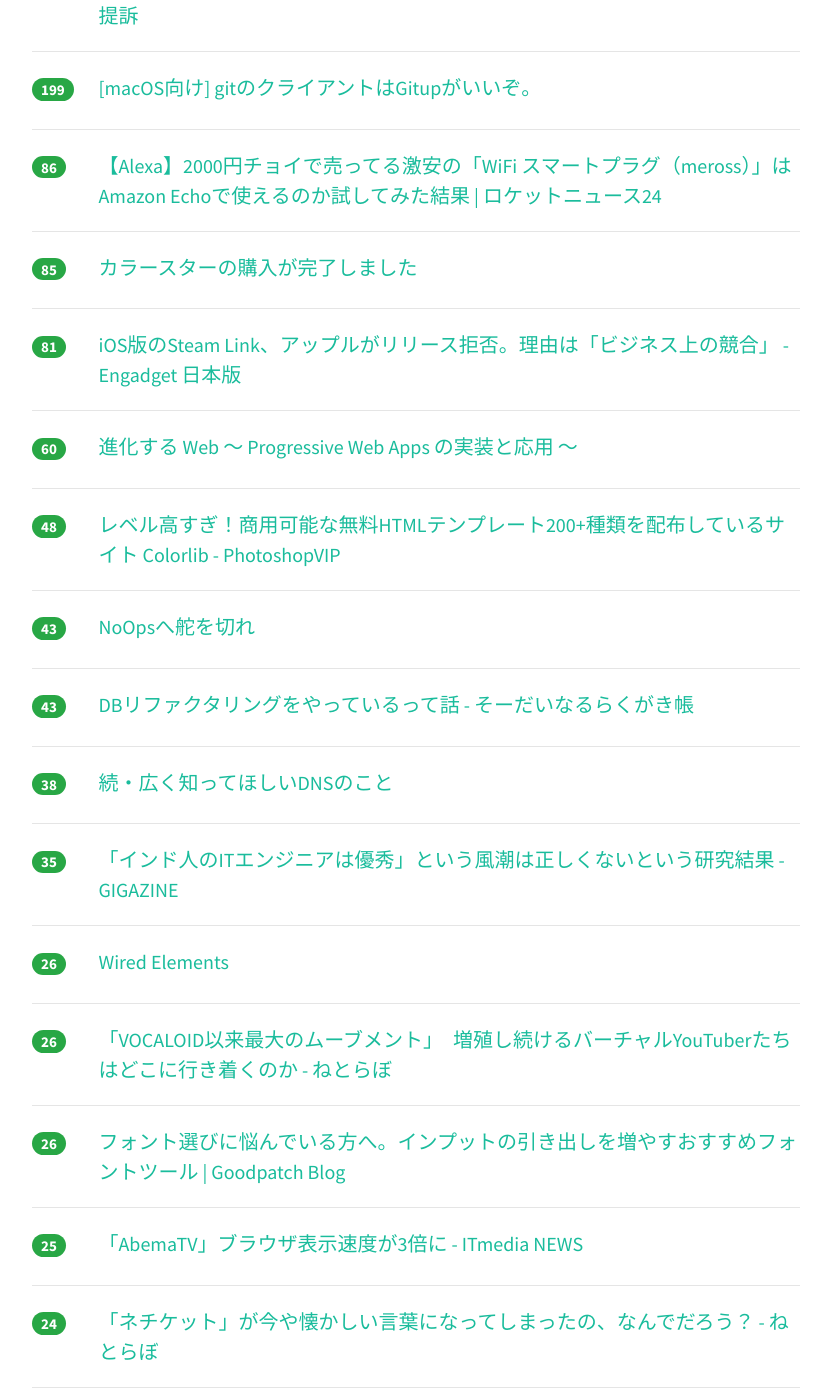
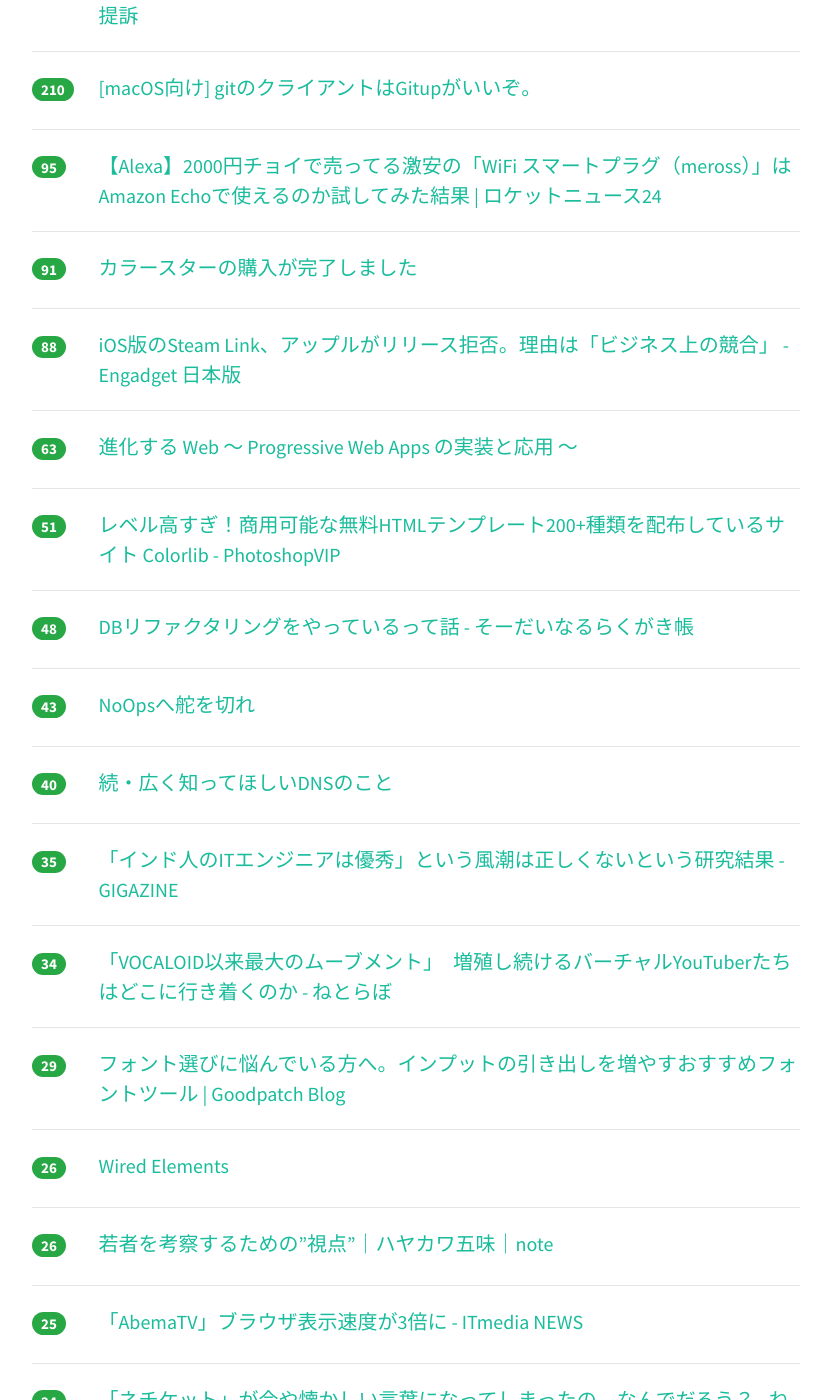
Before and after one commit to yatta47/hatena-matome-site, a Jekyll site: the page built from _posts/2018-05-26-hatena.md, in a window 1280 px wide and 1400 px high, scrolled down 526 px. Shown: the whole window, without its empty margins (224-1055 px from the left). Built offline with Jekyll 4.4.1, drawn with Linux system fonts in a browser that asks for light colours; nearby versions of some CDN libraries; some of the changed text lies outside the part shown.

Commit message:
Updated 2018-05-26

```diff
--- a/_posts/2018-05-26-hatena.md
+++ b/_posts/2018-05-26-hatena.md
@@ -1,49 +1,54 @@
 ---
 layout: post
 title:  "2018-05-26 はてぶIT"
-date:   2018-05-26 19:02:54
+date:   2018-05-26 20:02:21
 tags: [it-hotentry]
 ---
-47 件のデータあり
+50 件のデータあり
 
 <hr><div class="row">
-<div class="col-1"><span class="badge badge-pill badge-success h2">399</span></div>
+<div class="col-1"><span class="badge badge-pill badge-success h2">419</span></div>
 <div class="col-11"><a href='http://blog.nkzn.info/entry/2018/05/26/020312' target='_blank'>Web最新技術がてんこ盛りのreact-native-domから目が離せない - ナカザンドットネット</a></div>
 </div>
 <hr>
 <div class="row">
-<div class="col-1"><span class="badge badge-pill badge-success h2">208</span></div>
+<div class="col-1"><span class="badge badge-pill badge-success h2">258</span></div>
 <div class="col-11"><a href='https://www.buzzfeed.com/jp/takumiharimaya/2zicon-01' target='_blank'>アイドル「虹コン」元メンバーがセクハラ被害を証言　ピクシブの永田社長を提訴</a></div>
 </div>
 <hr>
 <div class="row">
-<div class="col-1"><span class="badge badge-pill badge-success h2">199</span></div>
+<div class="col-1"><span class="badge badge-pill badge-success h2">210</span></div>
 <div class="col-11"><a href='https://qiita.com/JotaroS/items/5042d2944cf0573f133e' target='_blank'>[macOS向け] gitのクライアントはGitupがいいぞ。</a></div>
 </div>
 <hr>
 <div class="row">
-<div class="col-1"><span class="badge badge-pill badge-success h2">86</span></div>
+<div class="col-1"><span class="badge badge-pill badge-success h2">95</span></div>
 <div class="col-11"><a href='https://rocketnews24.com/2018/05/25/1068490/' target='_blank'>【Alexa】2000円チョイで売ってる激安の「WiFi スマートプラグ（meross）」はAmazon Echoで使えるのか試してみた結果 | ロケットニュース24</a></div>
 </div>
 <hr>
 <div class="row">
-<div class="col-1"><span class="badge badge-pill badge-success h2">85</span></div>
+<div class="col-1"><span class="badge badge-pill badge-success h2">91</span></div>
 <div class="col-11"><a href='https://anond.hatelabo.jp/20180525205649' target='_blank'>カラースターの購入が完了しました</a></div>
 </div>
 <hr>
 <div class="row">
-<div class="col-1"><span class="badge badge-pill badge-success h2">81</span></div>
+<div class="col-1"><span class="badge badge-pill badge-success h2">88</span></div>
 <div class="col-11"><a href='https://japanese.engadget.com/2018/05/25/ios-steam-link/' target='_blank'>iOS版のSteam Link、アップルがリリース拒否。理由は「ビジネス上の競合」 - Engadget 日本版</a></div>
 </div>
 <hr>
 <div class="row">
-<div class="col-1"><span class="badge badge-pill badge-success h2">60</span></div>
+<div class="col-1"><span class="badge badge-pill badge-success h2">63</span></div>
 <div class="col-11"><a href='https://www.slideshare.net/osamum/web-progressive-web-apps' target='_blank'>進化する Web ～ Progressive Web Apps の実装と応用 ～</a></div>
 </div>
 <hr>
 <div class="row">
+<div class="col-1"><span class="badge badge-pill badge-success h2">51</span></div>
+<div class="col-11"><a href='http://photoshopvip.net/109116' target='_blank'>レベル高すぎ！商用可能な無料HTMLテンプレート200+種類を配布しているサイト Colorlib - PhotoshopVIP</a></div>
+</div>
+<hr>
+<div class="row">
 <div class="col-1"><span class="badge badge-pill badge-success h2">48</span></div>
-<div class="col-11"><a href='http://photoshopvip.net/109116' target='_blank'>レベル高すぎ！商用可能な無料HTMLテンプレート200+種類を配布しているサイト Colorlib - PhotoshopVIP</a></div>
+<div class="col-11"><a href='https://soudai.hatenablog.com/entry/2018/05/25/121801' target='_blank'>DBリファクタリングをやっているって話 - そーだいなるらくがき帳</a></div>
 </div>
 <hr>
 <div class="row">
@@ -52,12 +57,7 @@ tags: [it-hotentry]
 </div>
 <hr>
 <div class="row">
-<div class="col-1"><span class="badge badge-pill badge-success h2">43</span></div>
-<div class="col-11"><a href='https://soudai.hatenablog.com/entry/2018/05/25/121801' target='_blank'>DBリファクタリングをやっているって話 - そーだいなるらくがき帳</a></div>
-</div>
-<hr>
-<div class="row">
-<div class="col-1"><span class="badge badge-pill badge-success h2">38</span></div>
+<div class="col-1"><span class="badge badge-pill badge-success h2">40</span></div>
 <div class="col-11"><a href='https://www.slideshare.net/nakatomoorg/ssmjpdnssecurity2' target='_blank'>続・広く知ってほしいDNSのこと</a></div>
 </div>
 <hr>
@@ -67,18 +67,23 @@ tags: [it-hotentry]
 </div>
 <hr>
 <div class="row">
+<div class="col-1"><span class="badge badge-pill badge-success h2">34</span></div>
+<div class="col-11"><a href='http://nlab.itmedia.co.jp/nl/articles/1805/26/news009.html' target='_blank'>「VOCALOID以来最大のムーブメント」　増殖し続けるバーチャルYouTuberたちはどこに行き着くのか - ねとらぼ</a></div>
+</div>
+<hr>
+<div class="row">
+<div class="col-1"><span class="badge badge-pill badge-success h2">29</span></div>
+<div class="col-11"><a href='https://goodpatch.com/blog/font-inspiration-tools/' target='_blank'>フォント選びに悩んでいる方へ。インプットの引き出しを増やすおすすめフォントツール | Goodpatch Blog</a></div>
+</div>
+<hr>
+<div class="row">
 <div class="col-1"><span class="badge badge-pill badge-success h2">26</span></div>
 <div class="col-11"><a href='https://wiredjs.com/' target='_blank'>Wired Elements</a></div>
 </div>
 <hr>
 <div class="row">
 <div class="col-1"><span class="badge badge-pill badge-success h2">26</span></div>
-<div class="col-11"><a href='http://nlab.itmedia.co.jp/nl/articles/1805/26/news009.html' target='_blank'>「VOCALOID以来最大のムーブメント」　増殖し続けるバーチャルYouTuberたちはどこに行き着くのか - ねとらぼ</a></div>
-</div>
-<hr>
-<div class="row">
-<div class="col-1"><span class="badge badge-pill badge-success h2">26</span></div>
-<div class="col-11"><a href='https://goodpatch.com/blog/font-inspiration-tools/' target='_blank'>フォント選びに悩んでいる方へ。インプットの引き出しを増やすおすすめフォントツール | Goodpatch Blog</a></div>
+<div class="col-11"><a href='https://note.mu/hayakawagomi/n/nfcf509bdd5f4' target='_blank'>若者を考察するための”視点”｜ハヤカワ五味｜note</a></div>
 </div>
 <hr>
 <div class="row">
@@ -97,18 +102,18 @@ tags: [it-hotentry]
 </div>
 <hr>
 <div class="row">
+<div class="col-1"><span class="badge badge-pill badge-success h2">23</span></div>
+<div class="col-11"><a href='http://www.itmedia.co.jp/news/articles/1805/25/news124.html' target='_blank'>個人のネット利用、スマホがPCを上回る　総務省が調査 - ITmedia NEWS</a></div>
+</div>
+<hr>
+<div class="row">
 <div class="col-1"><span class="badge badge-pill badge-success h2">22</span></div>
-<div class="col-11"><a href='http://www.itmedia.co.jp/news/articles/1805/25/news124.html' target='_blank'>個人のネット利用、スマホがPCを上回る　総務省が調査 - ITmedia NEWS</a></div>
+<div class="col-11"><a href='https://www.100shiki.com/archives/2018/05/oplim.html' target='_blank'>ウェブサイトのIFTTTを実現する『Oplim』 | 100SHIKI</a></div>
 </div>
 <hr>
 <div class="row">
 <div class="col-1"><span class="badge badge-pill badge-success h2">21</span></div>
 <div class="col-11"><a href='http://gendai.ismedia.jp/articles/-/55756' target='_blank'>日本人はなぜ「挑戦」しなくなったか～失敗を恐れる脳はこう作られる（中野 信子） | 現代ビジネス | 講談社（1/4）</a></div>
-</div>
-<hr>
-<div class="row">
-<div class="col-1"><span class="badge badge-pill badge-success h2">21</span></div>
-<div class="col-11"><a href='https://www.100shiki.com/archives/2018/05/oplim.html' target='_blank'>ウェブサイトのIFTTTを実現する『Oplim』 | 100SHIKI</a></div>
 </div>
 <hr>
 <div class="row">
@@ -152,6 +157,16 @@ tags: [it-hotentry]
 </div>
 <hr>
 <div class="row">
+<div class="col-1"><span class="badge badge-pill badge-success h2">18</span></div>
+<div class="col-11"><a href='https://speakerdeck.com/yokotaso/introduction-to-modern-gc' target='_blank'>introduction-to-modern-gc // Speaker Deck</a></div>
+</div>
+<hr>
+<div class="row">
+<div class="col-1"><span class="badge badge-pill badge-success h2">18</span></div>
+<div class="col-11"><a href='http://jp.techcrunch.com/2018/05/26/2018-05-25-facebook-google-face-first-gdpr-complaints-over-forced-consent/' target='_blank'>GDPR施行、“同意の強制”でさっそくFacebookとGoogleに対し初の提訴 | TechCrunch Japan</a></div>
+</div>
+<hr>
+<div class="row">
 <div class="col-1"><span class="badge badge-pill badge-success h2">17</span></div>
 <div class="col-11"><a href='https://mainichi.jp/articles/20180526/ddm/012/010/125000c' target='_blank'>公文書クライシス：防衛省が証言者探し　ファイル名抽象化　識者から懸念の声 - 毎日新聞</a></div>
 </div>
@@ -159,11 +174,6 @@ tags: [it-hotentry]
 <div class="row">
 <div class="col-1"><span class="badge badge-pill badge-success h2">17</span></div>
 <div class="col-11"><a href='https://app.codegrid.net/entry/2017-component-talk-1' target='_blank'>いまどきのコンポーネント設計をめぐる座談会 - 2つのコンポーネントの乖離 | CodeGrid</a></div>
-</div>
-<hr>
-<div class="row">
-<div class="col-1"><span class="badge badge-pill badge-success h2">17</span></div>
-<div class="col-11"><a href='http://jp.techcrunch.com/2018/05/26/2018-05-25-facebook-google-face-first-gdpr-complaints-over-forced-consent/' target='_blank'>GDPR施行、“同意の強制”でさっそくFacebookとGoogleに対し初の提訴 | TechCrunch Japan</a></div>
 </div>
 <hr>
 <div class="row">
@@ -187,13 +197,13 @@ tags: [it-hotentry]
 </div>
 <hr>
 <div class="row">
-<div class="col-1"><span class="badge badge-pill badge-success h2">14</span></div>
+<div class="col-1"><span class="badge badge-pill badge-success h2">15</span></div>
 <div class="col-11"><a href='http://jp.automaton.am/articles/newsjp/20180526-68594/' target='_blank'>『Battlefield V』公式発表トレイラーをめぐる不評にEAがコメント。「歴史修正主義的な意図はない」 | AUTOMATON</a></div>
 </div>
 <hr>
 <div class="row">
-<div class="col-1"><span class="badge badge-pill badge-success h2">14</span></div>
-<div class="col-11"><a href='https://speakerdeck.com/yokotaso/introduction-to-modern-gc' target='_blank'>introduction-to-modern-gc // Speaker Deck</a></div>
+<div class="col-1"><span class="badge badge-pill badge-success h2">15</span></div>
+<div class="col-11"><a href='http://hokoxjouhou.blog105.fc2.com/blog-entry-1181.html' target='_blank'>Swarmが、とうとうホーム画面の一軍入りした！ - 情報管理LOG</a></div>
 </div>
 <hr>
 <div class="row">
@@ -208,12 +218,12 @@ tags: [it-hotentry]
 <hr>
 <div class="row">
 <div class="col-1"><span class="badge badge-pill badge-success h2">13</span></div>
-<div class="col-11"><a href='http://hokoxjouhou.blog105.fc2.com/blog-entry-1181.html' target='_blank'>Swarmが、とうとうホーム画面の一軍入りした！ - 情報管理LOG</a></div>
+<div class="col-11"><a href='https://dime.jp/genre/548259/' target='_blank'>どこがどう変わった？進化し続けるGoogle AIを体感できる新しい「Gmail」｜＠DIME アットダイム</a></div>
 </div>
 <hr>
 <div class="row">
-<div class="col-1"><span class="badge badge-pill badge-success h2">13</span></div>
-<div class="col-11"><a href='https://dime.jp/genre/548259/' target='_blank'>どこがどう変わった？進化し続けるGoogle AIを体感できる新しい「Gmail」｜＠DIME アットダイム</a></div>
+<div class="col-1"><span class="badge badge-pill badge-success h2">12</span></div>
+<div class="col-11"><a href='https://www.gizmodo.jp/2018/05/youtube-subscription-channels.html' target='_blank'>ヤメてー！ YouTubeの｢登録チャンネル｣ページが動画を時系列で表示しなくなるかも | ギズモード・ジャパン</a></div>
 </div>
 <hr>
 <div class="row">
@@ -222,22 +232,27 @@ tags: [it-hotentry]
 </div>
 <hr>
 <div class="row">
-<div class="col-1"><span class="badge badge-pill badge-success h2">11</span></div>
-<div class="col-11"><a href='https://www.gizmodo.jp/2018/05/youtube-subscription-channels.html' target='_blank'>ヤメてー！ YouTubeの｢登録チャンネル｣ページが動画を時系列で表示しなくなるかも | ギズモード・ジャパン</a></div>
-</div>
-<hr>
-<div class="row">
 <div class="col-1"><span class="badge badge-pill badge-success h2">10</span></div>
 <div class="col-11"><a href='https://wired.jp/2018/05/26/lenti-contatto-laser/' target='_blank'>レーザー光を“発射”できるコンタクトレンズが、次世代のセキュリティシステムをつくり出す｜WIRED.jp</a></div>
 </div>
 <hr>
 <div class="row">
-<div class="col-1"><span class="badge badge-pill badge-success h2">8</span></div>
+<div class="col-1"><span class="badge badge-pill badge-success h2">9</span></div>
 <div class="col-11"><a href='http://b.hatena.ne.jp/entry/twitter.com/____s__7_/status/999968853839921155' target='_blank'>はてなブックマーク - えんどうさんのツイート: "新宿駅にいる女性にだけタックルかましていく男 危なくて仕方ない… "</a></div>
 </div>
 <hr>
 <div class="row">
-<div class="col-1"><span class="badge badge-pill badge-success h2">8</span></div>
+<div class="col-1"><span class="badge badge-pill badge-success h2">9</span></div>
 <div class="col-11"><a href='http://www.komugiko.org/entry/2018/05/26/114424' target='_blank'>【できるところからスタートする コンバージョンアップの手法99 】を読んだ書評 - うなぎさんのブログ</a></div>
 </div>
 <hr>
+<div class="row">
+<div class="col-1"><span class="badge badge-pill badge-success h2">8</span></div>
+<div class="col-11"><a href='https://taisy0.com/2018/05/26/97664.html' target='_blank'>ARMベースの｢Mac｣?? Appleの謎の新型デバイス｢Star｣の存在が明らかに | 気になる、記になる…</a></div>
+</div>
+<hr>
+<div class="row">
+<div class="col-1"><span class="badge badge-pill badge-success h2">0</span></div>
+<div class="col-11"><a href='https://go-talks.appspot.com/github.com/tcnksm/talks/2018/05/what-to-learn-now/talk.slide#1' target='_blank'>今学ぶべき技術 by deeeet</a></div>
+</div>
+<hr>
```
